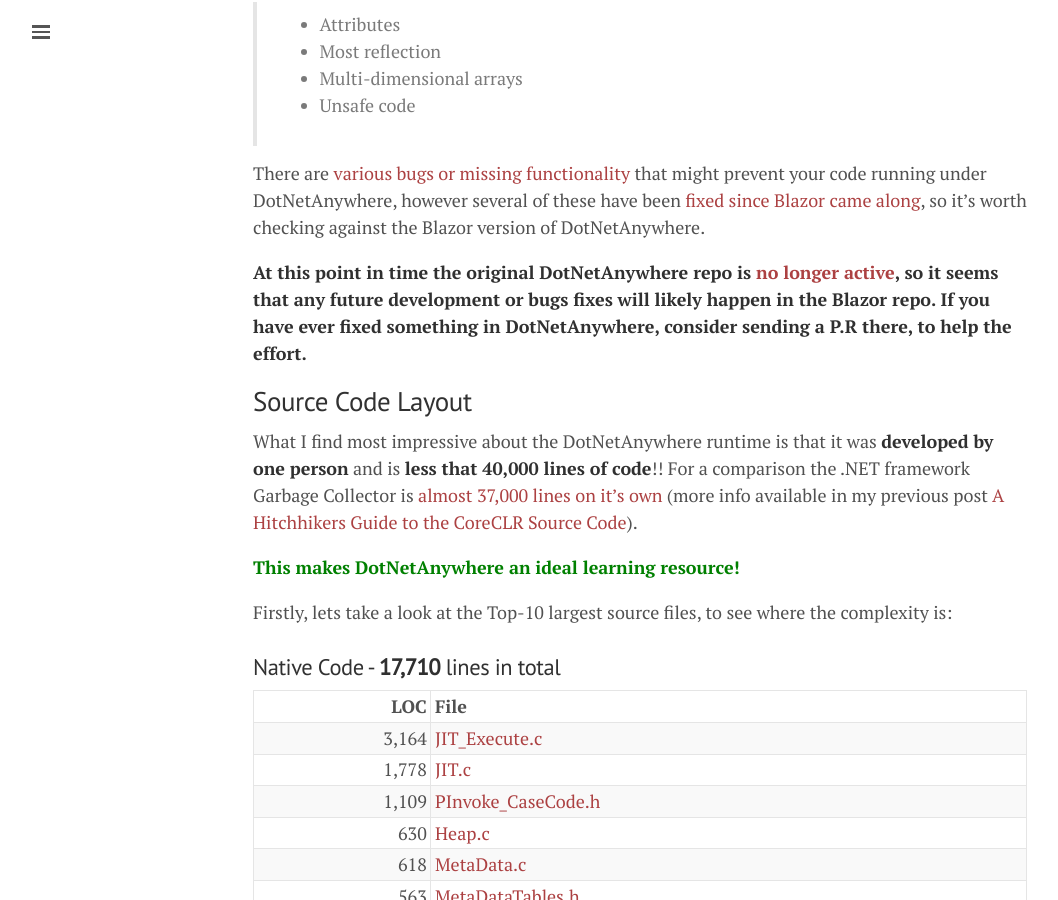
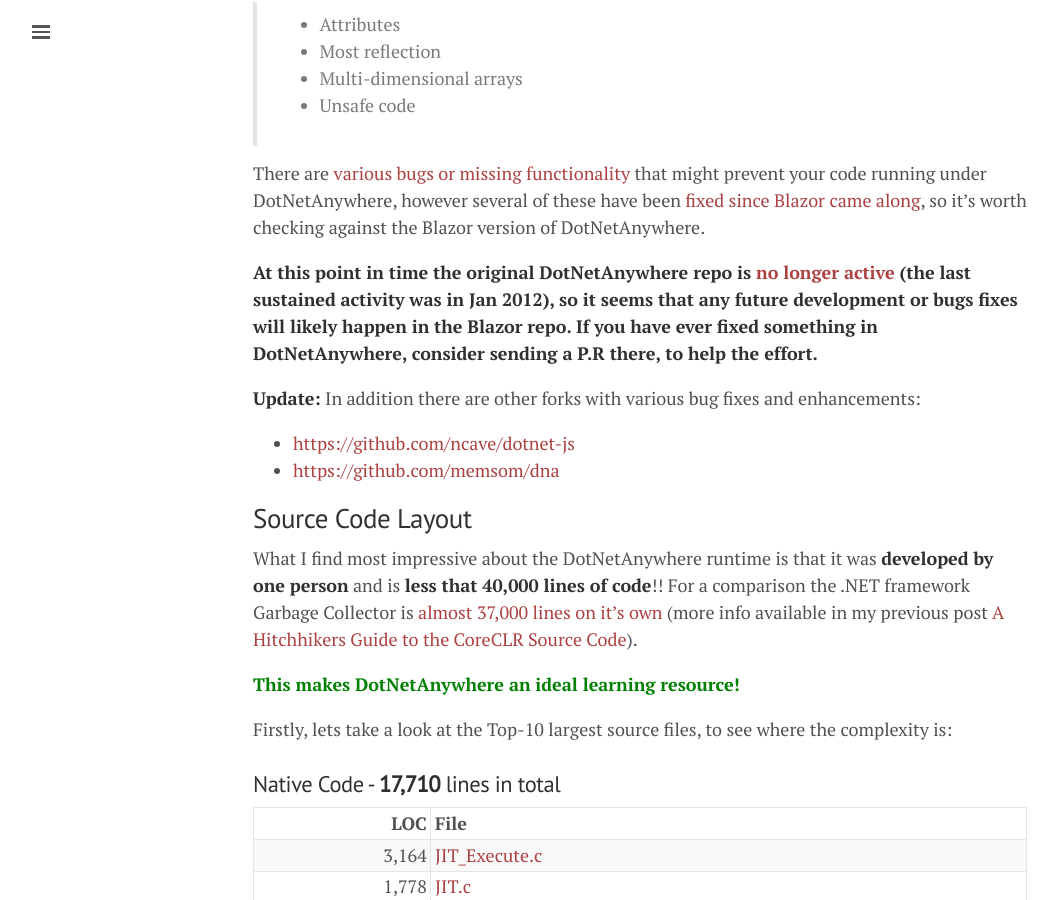
Before and after one commit to mattwarren/mattwarren.github.io, a Jekyll site: the page built from _posts/2017-10-19-DotNetAnywhere-an-Alternative-.NET-Runtime.md, in a window 1280 px wide and 900 px high, scrolled down 1290 px. Shown: the whole window, without its empty margins (0-1058 px from the left). Built offline with Jekyll 4.4.1, drawn with Linux system fonts in a browser that asks for light colours; nearby versions of some CDN libraries; comment, search, counter and statistics services are not loaded; some of the changed text lies outside the part shown.

Commit message:
Added links to DNA forks/repos with bug fixes

```diff
--- a/_posts/2017-10-19-DotNetAnywhere-an-Alternative-.NET-Runtime.md
+++ b/_posts/2017-10-19-DotNetAnywhere-an-Alternative-.NET-Runtime.md
@@ -43,7 +43,12 @@
 
 There are [various bugs or missing functionality](https://github.com/chrisdunelm/DotNetAnywhere/issues?q=is%3Aissue+is%3Aclosed) that might prevent your code running under DotNetAnywhere, however several of these have been [fixed since Blazor came along](https://github.com/SteveSanderson/Blazor/pulls?utf8=%E2%9C%93&q=is%3Apr), so it's worth checking against the Blazor version of DotNetAnywhere.
 
-**At this point in time the original DotNetAnywhere repo is [no longer active](https://github.com/chrisdunelm/DotNetAnywhere#this-project-is-inactive-no-issues-or-prs-will-be-dealt-with), so it seems that any future development or bugs fixes will likely happen in the Blazor repo. If you have ever fixed something in DotNetAnywhere, consider sending a P.R there, to help the effort.**
+**At this point in time the original DotNetAnywhere repo is [no longer active](https://github.com/chrisdunelm/DotNetAnywhere#this-project-is-inactive-no-issues-or-prs-will-be-dealt-with) (the last sustained activity was in Jan 2012), so it seems that any future development or bugs fixes will likely happen in the Blazor repo. If you have ever fixed something in DotNetAnywhere, consider sending a P.R there, to help the effort.**
+
+**Update:** In addition there are other forks with various bug fixes and enhancements:
+
+- [https://github.com/ncave/dotnet-js](https://github.com/ncave/dotnet-js)
+- [https://github.com/memsom/dna](https://github.com/memsom/dna)
 
 ## Source Code Layout
 
```
